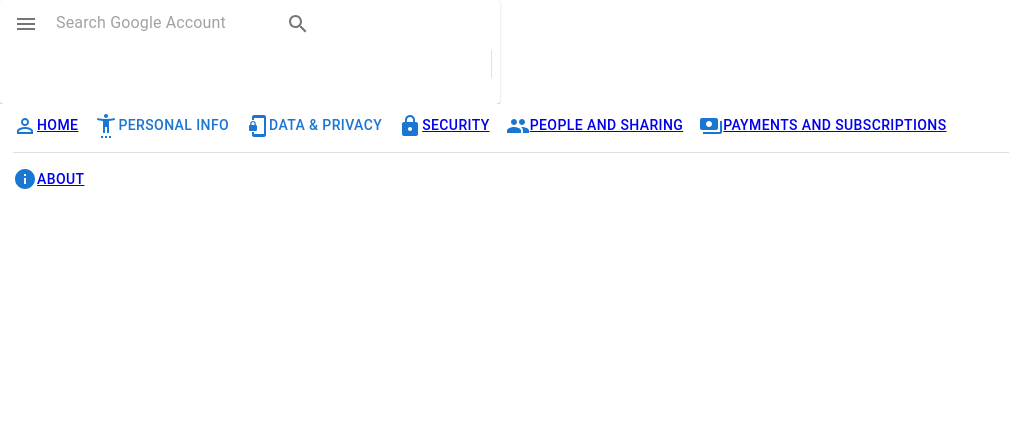
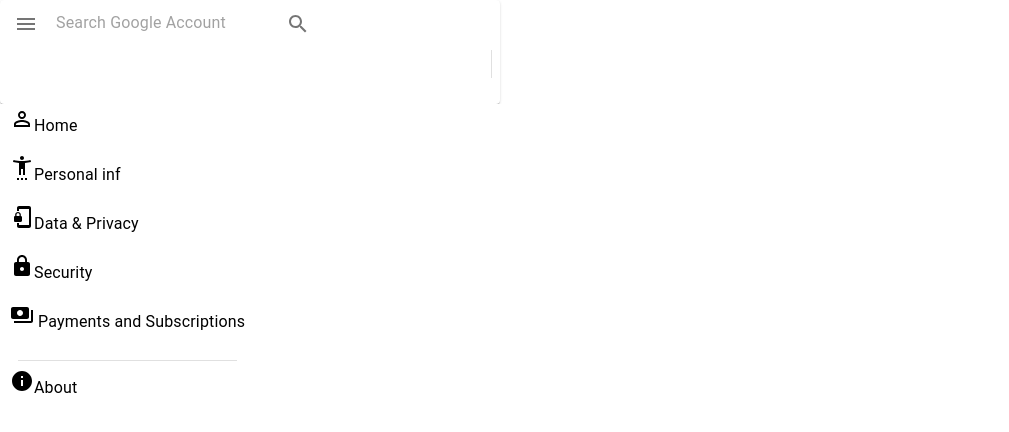
Before and after one commit to X-maker-cpu/bit, a Next.js app: page /myaccount in a window 1280 px wide. Shown: the top 432 px of the page, without its empty margins (0-1009 px from the left). Built offline with nearby package versions, Linux system fonts and the light colour scheme.

Commit message:
I added and chandeg the btn to typo

```diff
--- a/pages/myaccount.js
+++ b/pages/myaccount.js
@@ -15,6 +15,8 @@ import PhonelinkLockIcon from '@mui/icons-material/PhonelinkLock';
 import PeopleIcon from '@mui/icons-material/People';
 import PaymentsIcon from '@mui/icons-material/Payments';
 import SettingsAccessibilityIcon from '@mui/icons-material/SettingsAccessibility';
+import { AlignVerticalTop } from '@mui/icons-material';
+
 const MyAccount = () => {
   return (
     <>
@@ -25,18 +27,19 @@ const MyAccount = () => {
         <link rel="icon" href="/favicon.ico" />
       </Head>
 
-      <Box>
+      <Box sx={{display:'absoute',position:'center'}}>
 
         <Paper
-      sx={{ p: '2px 4px',  width: 500 ,   }}
+          sx={{ p: '2px 4px', width: 500,display:'absolute',position:'center' }}
         >
           <IconButton sx={{ p: '10px' }} aria-label="menu">
             <MenuIcon />
           </IconButton>
           <InputBase
-        sx={{ ml: 1, flex: 1 }}
+            sx={{ ml: 1, flex: 1,position:'center' }}
             placeholder="Search Google Account "
             inputProps={{ 'aria-label': 'search google maps' }}
+
 
           />
           <IconButton type="button" sx={{ p: '10px' }} aria-label="search">
@@ -48,17 +51,21 @@ const MyAccount = () => {
         </Paper>
 
       </Box>
-      <Box component="form" sx={{p:'3px 5px', marginleft:'5px', left:'20%',width:'100%',backgroundColor:'white'}}>
-      <Box>
-        <Button><PersonOutlineIcon/><a href='#'>Home</a></Button>
-        <Button> <SettingsAccessibilityIcon/><a>Personal info</a></Button>
-        <Button> <PhonelinkLockIcon/><a>Data & Privacy</a> </Button>
-        <Button> <LockIcon/><a href='#'>Security</a></Button>
-        <Button> <PeopleIcon/><a href='#'> People and Sharing</a></Button>
-        <Button> <PaymentsIcon/><a href='#'> Payments and Subscriptions</a></Button>
-        <Divider sx={{lenth:'28',m:1,}} orientation='horizantal'/>
+      <Box component="form" sx={{ p: '3px 5px', marginleft: '5px', left: '20%', width: '100%', backgroundColor: 'white', display: 'flex', flexDirection: 'column' }}>
+        <Box sx={{ display: 'flex', flexDirection: 'column', marginLeft: '5px', position: 'absolute', textAlign: 'left' }}>
+          <Typography><PersonOutlineIcon />Home</Typography>
+          <br/>
+          <Typography> <SettingsAccessibilityIcon />Personal inf</Typography>
+          <br/>
+          <Typography> <PhonelinkLockIcon />Data & Privacy</Typography>
+          <br/>
+          <Typography> <LockIcon />Security</Typography>
+          <br/>
+          <Typography> <PaymentsIcon /> Payments and Subscriptions</Typography>
+          <br/>
+          <Divider sx={{ lenth: '28', m: 1, }} orientation='horizantal' />
 
-        <Button> <InfoIcon/><a href='#'>About</a> </Button>
+          <Typography> <InfoIcon />About </Typography>
         </Box>
 
 
```
Lines whose indentation alone changed are shown as unchanged.
